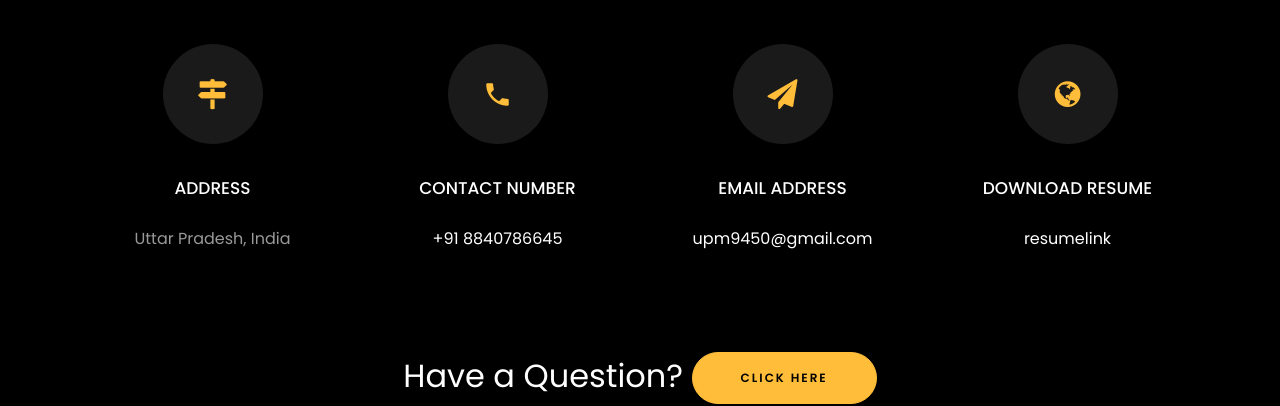
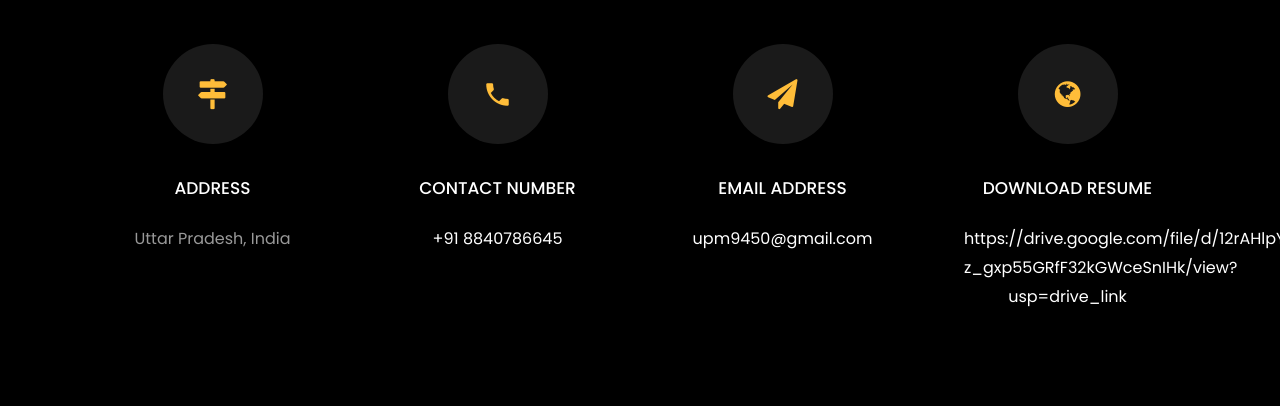
Before and after one commit to UjjwalDS/UjjwalDS.github.io, a plain HTML site: page index.html in a window 1280 px wide. Shown: the part 5829-6235 px from the top of the page. Drawn offline with Linux system fonts and the light colour scheme; files whose address does not match are found by name.

Commit message:
index.html

```diff
--- a/index.html
+++ b/index.html
@@ -420,7 +420,7 @@
 
     		<div class="row justify-content-center mt-5">
     			<div class="col-md-6 text-center ftco-animate">
-    				<p><a href="#" class="btn btn-primary py-4 px-5">Download CV</a></p>
+    				<p><a href="https://drive.google.com/file/d/12rAHlpYD-z_gxp55GRfF32kGWceSnIHk/view?usp=drive_link" class="btn btn-primary py-4 px-5">Download CV</a></p>
     			</div>
     		</div>
     	</div>
@@ -600,7 +600,7 @@
           			<span class="icon-globe"></span>
           		</div>
           		<h3 class="mb-4">Download Resume</h3>
-	            <p><a href="#">resumelink</a></p>
+	            <p><a href="#">https://drive.google.com/file/d/12rAHlpYD-z_gxp55GRfF32kGWceSnIHk/view?usp=drive_link</a></p>
 	          </div>
           </div>
 
```
